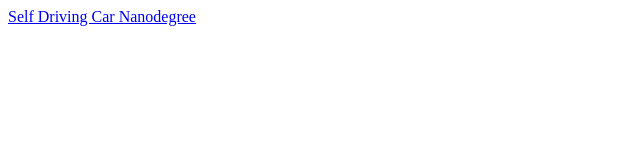
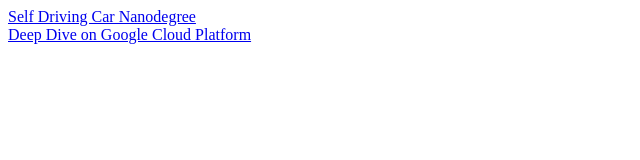
Before and after one commit to pl80tech/pl80tech.github.io, a plain HTML site: page index.html in a window 1280 px wide. Shown: the whole page, without its empty margins (0-640 px from the left). Drawn offline with Linux system fonts and the light colour scheme.

Commit message:
Add GCP deep dive to the list

```diff
--- a/index.html
+++ b/index.html
@@ -1 +1,3 @@
 <a href="https://github.com/pl80tech/pl80tech.github.io/blob/master/Self-Driving-Car-Nanodegree.md">Self Driving Car Nanodegree</a>
+<br>
+<a href="https://github.com/pl80tech/pl80tech.github.io/blob/master/Google-Cloud-Platform-Deep-Dive.md">Deep Dive on Google Cloud Platform</a>
```
